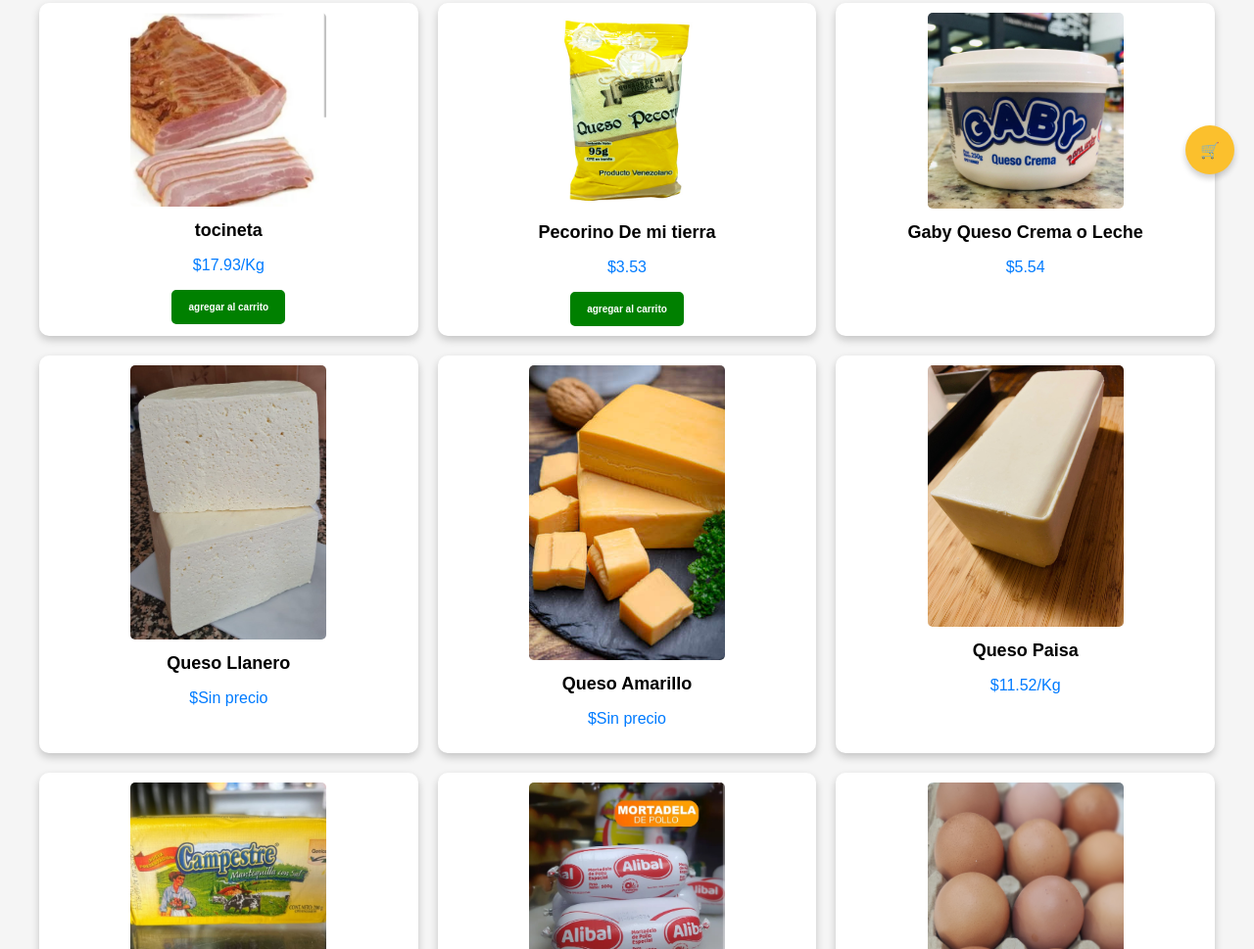
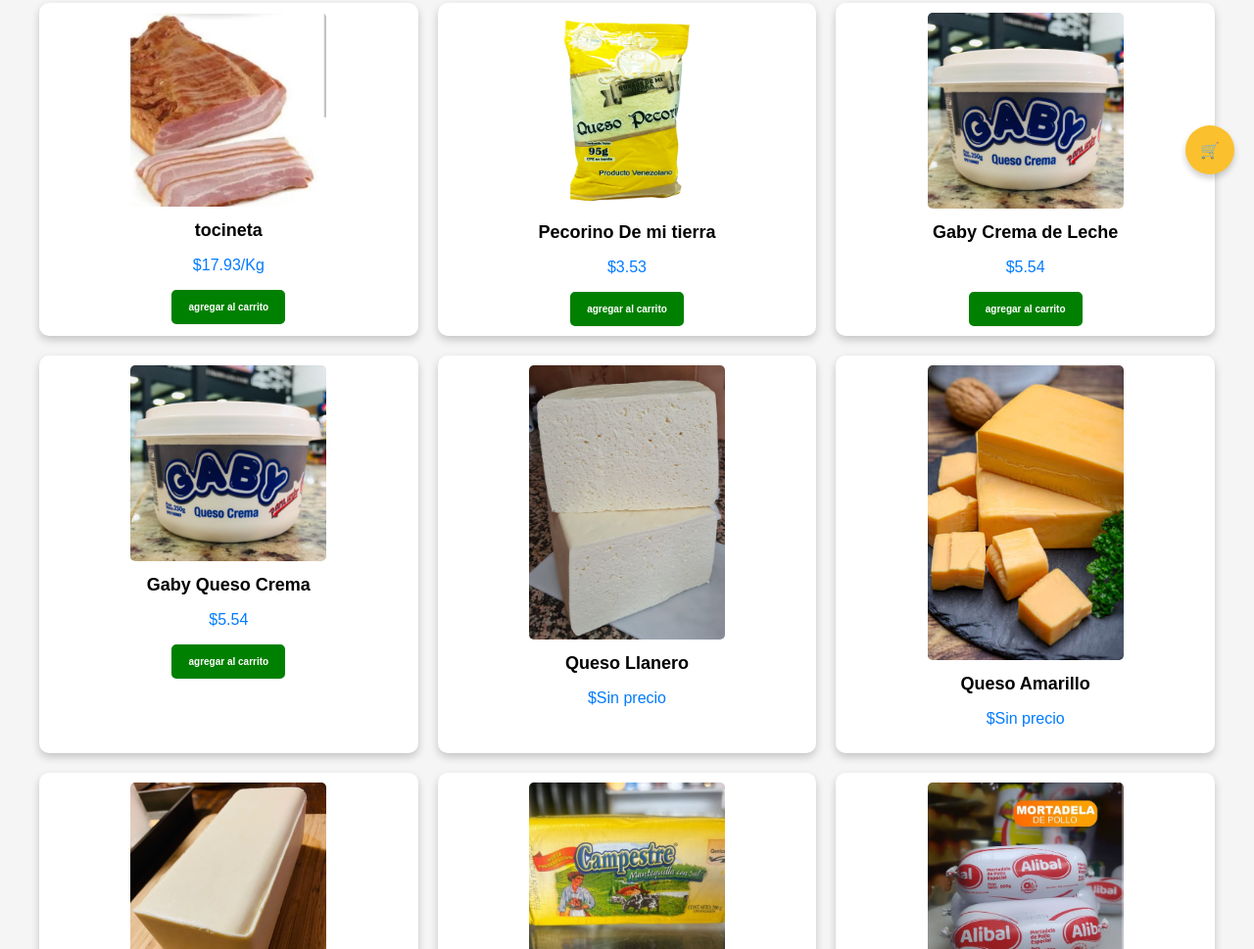
Before and after one commit to comerciial88/Comercial88, a plain HTML site: page charcuteria.html in a window 1280 px wide. Shown: the part 602-1571 px from the top of the page at 98% size. Drawn offline with Linux system fonts and the light colour scheme.

Commit message:
Update charcuteria.html

```diff
--- a/charcuteria.html
+++ b/charcuteria.html
@@ -62,10 +62,17 @@
                 <p>$3.53</p>
                 <button onclick="agregarProductoDesdeHTML(this)">agregar al carrito</button>
             </div>
-            <div class="product" data-name="Queso Gaby Crema">
+            <div class="product" data-name="Queso Gaby Crema" data-nombre="Queso LecheGABY" data-precio="5.54" data-tipo="unidad">
                 <img src="gaby1.jpeg" alt="Producto 6">
-                <h2>Gaby Queso Crema o Leche</h2>
+                <h2>Gaby Crema de Leche</h2>
                 <p>$5.54</p>
+                <button onclick="agregarProductoDesdeHTML(this)">agregar al carrito</button>
+            </div>
+            <div class="product" data-name="Queso Gaby Crema" data-nombre="Queso CremaGABY" data-precio="5.54" data-tipo="unidad">
+                <img src="gaby1.jpeg" alt="Producto 6">
+                <h2>Gaby Queso Crema</h2>
+                <p>$5.54</p>
+                <button onclick="agregarProductoDesdeHTML(this)">agregar al carrito</button>
             </div>
             <div class="product" data-name="Queso Llanero">
                 <img src="Queso1.jpg" alt="Producto 6">
```
